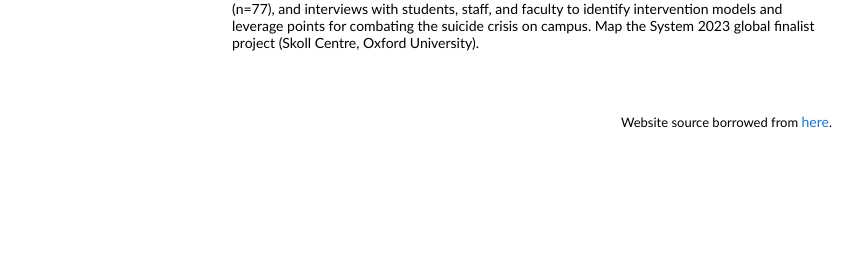
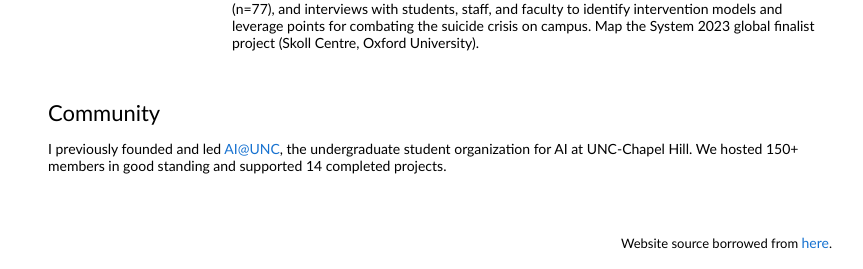
Before and after one commit to HanqiXiao/HanqiXiao.github.io, a plain HTML site: page index.html in a window 1280 px wide. Shown: the part 1195-1464 px from the top of the page, without its empty margins (208-1071 px from the left). Before the commit the page ends 1346 px from the top, so only its background shows below. Drawn offline with Linux system fonts and the light colour scheme.

Commit message:
community statement

```diff
--- a/index.html
+++ b/index.html
@@ -226,6 +226,16 @@
           </tbody></table>
           <table style="width:100%;border:0px;border-spacing:0px;border-collapse:separate;margin-right:auto;margin-left:auto;"><tbody>
             <tr>
+              <td style="padding:16px;width:100%;vertical-align:middle">
+                <h2>Community</h2>
+                <p>
+                  I previously founded and led <a href="https://www.ai-unc.com/">AI@UNC</a>, the undergraduate student organization for AI at UNC-Chapel Hill. We hosted 150+ members in good standing and supported 14 completed projects.
+                </p>
+              </td>
+            </tr>
+          </tbody></table>
+          <table style="width:100%;border:0px;border-spacing:0px;border-collapse:separate;margin-right:auto;margin-left:auto;"><tbody>
+            <tr>
               <td style="padding:0px">
                 <br>
                 <p style="text-align:right;font-size:small;">
```
